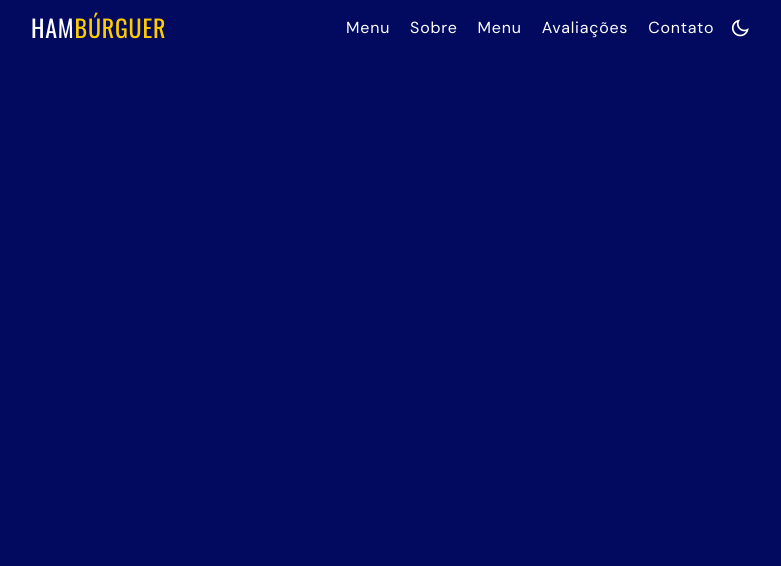
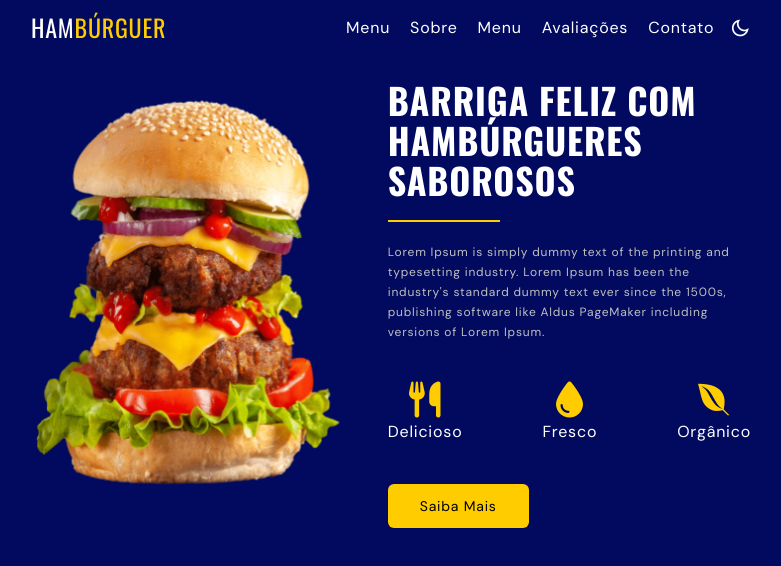
Before and after one commit to Guilhermee-ds/Burger-Store, a website: page src/index.html in a window 1280 px wide. Shown: the whole page, without its empty margins (249-1030 px from the left). Drawn offline with nearby package versions, Linux system fonts and the light colour scheme.

Commit message:
add section and texto about

```diff
--- a/src/index.html
+++ b/src/index.html
@@ -55,7 +55,43 @@
       </div>
     </nav>
   </header>
+  <main>
+    <section id="home">
+      <div class="container flex flex-col items-center gap-10 md:flex-row">
+        <div class="mx-auto md:basis-1/2  lg:basis-2/5  animate-movingY">
+          <img src="./img/home-image.png" alt="Home image" class="w-60 md:w-full">
+        </div>
 
+        <div class="text-center md:basis-1/2 md:text-start lg:basis-3/5">
+          <h1 class="home__title">BARRIGA FELIZ COM HAMBÚRGUERES SABOROSOS</h1>
+          <div class="separator mx-auto md:mx-0"></div>
+          <p class="paragraph">Lorem Ipsum is simply dummy text of the printing and typesetting industry.
+            Lorem Ipsum has been the industry's standard dummy text ever since the 1500s,
+            publishing software like Aldus PageMaker including versions of Lorem Ipsum.</p>
+            <div class="text-base flex items-center justify-center gap-4 py-10 md:justify-start md:gap-20">
+              <div class="text-center">
+                <i class="fa-solid fa-utensils text-secondaryColor text-4xl"></i>
+                <br/>
+                Delicioso
+              </div>
+              <div class="text-center">
+                <i class="fa-solid fa-droplet text-secondaryColor text-4xl"></i>
+                <br/>
+                Fresco
+              </div>
+              <div class="text-center">
+                <i class="fa-brands fa-envira text-secondaryColor text-4xl"></i>
+                <br/>
+                Orgânico
+              </div>
+            </div>
+
+            <a href="#" class="btn btn-primary">Saiba mais</a>
+        </div>
+      </div>
+    </section>
+
+  </main>
 
 
   <script src="main.js"></script>
--- a/src/input.css
+++ b/src/input.css
@@ -4,8 +4,36 @@
 @tailwind components;
 @tailwind utilities;
 
-@layer {
+@layer base {
     body {
         @apply text-whiteColor bg-primaryColor tracking-wider font-dmsans;
     }
+
+    section{
+        @apply pt-16 pb-4 md:pt-20;
+    }
 }
+
+@layer components {
+    .btn {
+        @apply inline-block text-sm py-3 px-8 capitalize text-center
+        cursor-pointer rounded-md ease-linear duration-200;
+    }
+    .btn-primary {
+        @apply text-blackColor bg-secondaryColor hover:opacity-75;
+    }
+}
+
+@layer utilities {
+    .home__title {
+        @apply text-4xl font-oswald font-bold uppercase lg:text-6xl;
+    }
+
+    .separator{
+        @apply w-28 h-[2px] bg-secondaryColor my-5;
+    }
+
+    .paragraph{
+        @apply text-paragraphColor text-xs leading-5
+    }
+}
--- a/tailwind.config.js
+++ b/tailwind.config.js
@@ -19,6 +19,14 @@ module.exports = {
         redColor: "#cc3433",
         darkColor: '#000',
         darkColorLight: "#171717",
+      },
+      keyframes: {
+        move:{
+          "50%": {transform: 'translateY(-1rem)'}
+        }
+      },
+      animation: {
+        'movingY':'move 2s linear infinite'
       }
     },
     container: {
```
Also changed, not shown: dist/output.css.
